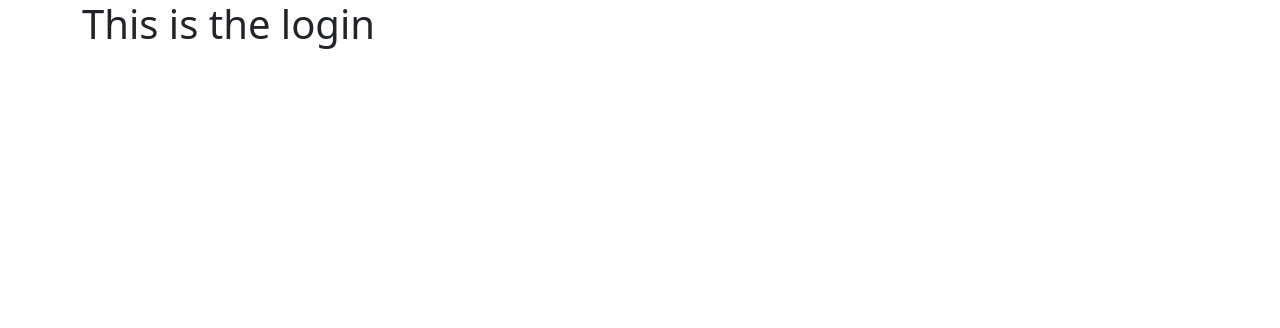
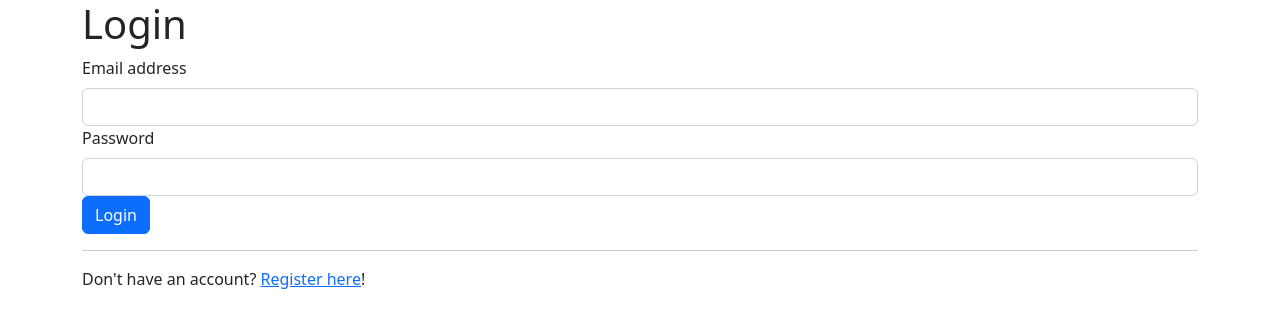
Before and after one commit to Santadd/divine-file-server, a React (Create React App) app in the folder client/: page /login in a window 1280 px wide. Shown: the top 328 px of the page. Built offline with nearby package versions, Linux system fonts and the light colour scheme; no server answers.

Commit message:
forms and user registration

```diff
--- a/client/src/App.tsx
+++ b/client/src/App.tsx
@@ -4,6 +4,7 @@ import BusFilesPage from "./pages/BusFilesPage";
 import LoginPage from "./pages/LoginPage";
 import FilePage from "./pages/FilePage";
 import ApiProvider from "./contexts/ApiProvider";
+import RegistrationPage from "./pages/RegistrationPage";
 
 export default function App() {
 
@@ -16,6 +17,7 @@ export default function App() {
         <Route path="/files" element={<BusFilesPage />}/>
         <Route path="/files/:id/all/details" element={<FilePage />}/>
         <Route path="/login" element={<LoginPage />}/>
+        <Route path="/register" element={<RegistrationPage />}/>
         <Route path="*" element={<Navigate to="/" />}/>
       </Routes>
       </ApiProvider>
--- a/client/src/FileServerApiClient.ts
+++ b/client/src/FileServerApiClient.ts
@@ -1,16 +1,21 @@
+const BASE_API_URL = process.env.REACT_APP_BASE_API_URL;
 
-const BASE_API_URL = process.env.REACT_APP_BASE_API_URL
-
-export default class FileServerApiClient{
-    base_url: string
+export default class FileServerApiClient {
+  base_url: string;
   constructor() {
-        this.base_url = BASE_API_URL + '/api'
+    this.base_url = BASE_API_URL + "/api";
   }
 
-    async request(options: { query: any; url: string; method: any; headers: HeadersInit | undefined }) {
-        let query = new URLSearchParams(options.query || {}).toString()
-        if (query !== '') {
-            query = '?' + query
+  async request(options: {
+    query: any;
+    url: string;
+    method: any;
+    headers: HeadersInit | undefined;
+    body?: any;
+  }) {
+    let query = new URLSearchParams(options.query || {}).toString();
+    if (query !== "") {
+      query = "?" + query;
     }
 
     let response;
@@ -18,69 +23,68 @@ export default class FileServerApiClient{
       response = await fetch(this.base_url + options.url + query, {
         method: options.method,
         headers: {
-                    'Content-Type': 'aplication/json',
+          "Content-Type": "application/json",
           ...options.headers,
         },
-            })
-        }
-        catch (error: any) {
+        body: options.body ? JSON.stringify(options.body) : null,
+      });
+    } catch (error: any) {
       response = {
         ok: false,
         status: 500,
         json: async () => {
           return {
             code: 500,
-                        message: 'The server is unresponsive',
-                        description: error.toString()
-                    }
-                }
-            }
+            message: "The server is unresponsive",
+            description: error.toString(),
+          };
+        },
+      };
     }
 
     return {
       ok: response.ok,
       status: response.status,
-            body: response.status !== 204 ? await response.json() : null
-        }
+      body: response.status !== 204 ? await response.json() : null,
+    };
   }
 
   // Get method
   async get(url: any, query?: any, options?: any) {
     return this.request({
-            method: 'GET',
+      method: "GET",
       url,
       query,
-            ...options
-        })
+      ...options,
+    });
   }
 
   // Post method
-    async post(url: any, body: any, options: any) {
+  async post(url: any, body: any, options?: any) {
     return this.request({
-            method: 'POST',
+      method: "POST",
       url,
       body,
-            ...options
-        })
+      ...options,
+    });
   }
 
   // Put method
   async put(url: any, body: any, options: any) {
     return this.request({
-            method: 'PUT',
+      method: "PUT",
       url,
       body,
-            ...options
-        })
+      ...options,
+    });
   }
 
   // Delete method
   async delete(url: any, options: any) {
     return this.request({
-            method: 'DELETE',
+      method: "DELETE",
       url,
-            ...options
-        })
+      ...options,
+    });
   }
-
 }
--- /dev/null
+++ b/client/src/components/InputField.tsx
@@ -0,0 +1,31 @@
+import Form from "react-bootstrap/Form";
+
+interface InputFieldProps {
+  name: string;
+  label?: string;
+  type?: string;
+  placeholder?: string;
+  error?: string;
+  fieldRef?: React.RefObject<HTMLInputElement>;
+}
+
+export default function InputField({
+  name,
+  label,
+  type,
+  placeholder,
+  error,
+  fieldRef,
+}: InputFieldProps) {
+  return (
+    <Form.Group controlId={name} className="InputField">
+      {label && <Form.Label>{label}</Form.Label>}
+      <Form.Control
+        type={type || "text"}
+        placeholder={placeholder}
+        ref={fieldRef}
+      />
+      <Form.Text className="text-danger">{error}</Form.Text>
+    </Form.Group>
+  );
+}
--- a/client/src/pages/LoginPage.tsx
+++ b/client/src/pages/LoginPage.tsx
@@ -1,9 +1,65 @@
+import React from "react";
+import { Form, Button } from "react-bootstrap";
+import InputField from "../components/InputField";
 import Main from "../components/Main";
+import { Link } from "react-router-dom";
+
+interface FormErrors {
+  email?: string;
+  password?: string;
+}
 
 export default function LoginPage() {
-    return (
-        <Main>
-            <h1>This is the login</h1>
-        </Main>
-    )
+  const [formErrors, setFormErrors] = React.useState<FormErrors>({});
+  const emailField = React.useRef<HTMLInputElement>(null);
+  const passwordField = React.useRef<HTMLInputElement>(null);
+
+  function onSubmit(event: React.FormEvent<HTMLFormElement>) {
+    event.preventDefault();
+    const email = emailField.current ? emailField.current.value : "";
+    const password = passwordField.current ? passwordField.current.value : "";
+    console.log("I will start from Here");
+    console.log(`You entered ${email}:${password}`);
+
+    const errors: FormErrors = {};
+    if (!email) {
+      errors.email = "Email must not be empty.";
+    }
+    if (!password) {
+      errors.password = "Password must not be empty.";
+    }
+    setFormErrors(errors);
+    if (Object.keys(errors).length > 0) {
+      return;
+    }
+  }
+
+  return (
+    <Main>
+      <h1>Login</h1>
+      <Form onSubmit={onSubmit}>
+        <InputField
+          name="email"
+          label="Email address"
+          type="email"
+          error={formErrors.email}
+          fieldRef={emailField}
+        />
+        <InputField
+          name="password"
+          label="Password"
+          type="password"
+          error={formErrors.password}
+          fieldRef={passwordField}
+        />
+        <Button variant="primary" type="submit">
+          Login
+        </Button>
+      </Form>
+      <hr />
+      <p>
+        Don't have an account? <Link to="/register">Register here</Link>!
+      </p>
+    </Main>
+  );
 }
--- /dev/null
+++ b/client/src/pages/RegistrationPage.tsx
@@ -0,0 +1,80 @@
+import React from "react";
+import { Button, Form } from "react-bootstrap";
+import InputField from "../components/InputField";
+import Main from "../components/Main";
+import { useNavigate } from "react-router-dom";
+import { useApi } from "../contexts/ApiProvider";
+
+interface FormErrors {
+  email?: string;
+  password?: string;
+  password2?: string;
+}
+
+export default function RegistrationPage() {
+  const [formErrors, setFormErrors] = React.useState<FormErrors>({});
+  const emailField = React.useRef<HTMLInputElement>(null);
+  const passwordField = React.useRef<HTMLInputElement>(null);
+  const password2Field = React.useRef<HTMLInputElement>(null);
+
+  const navigate = useNavigate();
+  const api = useApi();
+
+  React.useEffect(() => {
+    if (emailField.current) {
+      emailField.current.focus();
+    }
+  }, []);
+
+  const onSubmit = async (event: React.FormEvent<HTMLFormElement>) => {
+    event.preventDefault();
+    if (passwordField.current?.value !== password2Field.current?.value) {
+      setFormErrors({ password2: "Passwords don't match" });
+    } else {
+      if (emailField.current && passwordField.current) {
+        const data = await api.post("/auth/register", {
+          email: emailField.current.value,
+          password: passwordField.current.value,
+        });
+
+        if (!data.ok) {
+          setFormErrors(data.body.error);
+        } else {
+          setFormErrors({});
+          navigate("/login");
+        }
+      }
+    }
+  };
+
+  return (
+    <Main>
+      <h1>Register</h1>
+      <Form onSubmit={onSubmit}>
+        <InputField
+          name="email"
+          label="Email address"
+          error={formErrors.email}
+          fieldRef={emailField}
+        />
+        <InputField
+          name="password"
+          label="Password"
+          type="password"
+          error={formErrors.password}
+          fieldRef={passwordField}
+        />
+        <InputField
+          name="password2"
+          label="Confirm password"
+          type="password"
+          error={formErrors.password2}
+          fieldRef={password2Field}
+        />
+        <Button variant="primary" type="submit">
+          Register
+        </Button>
+      </Form>
+    </Main>
+  );
+}
```
Lines whose indentation alone changed are shown as unchanged.
